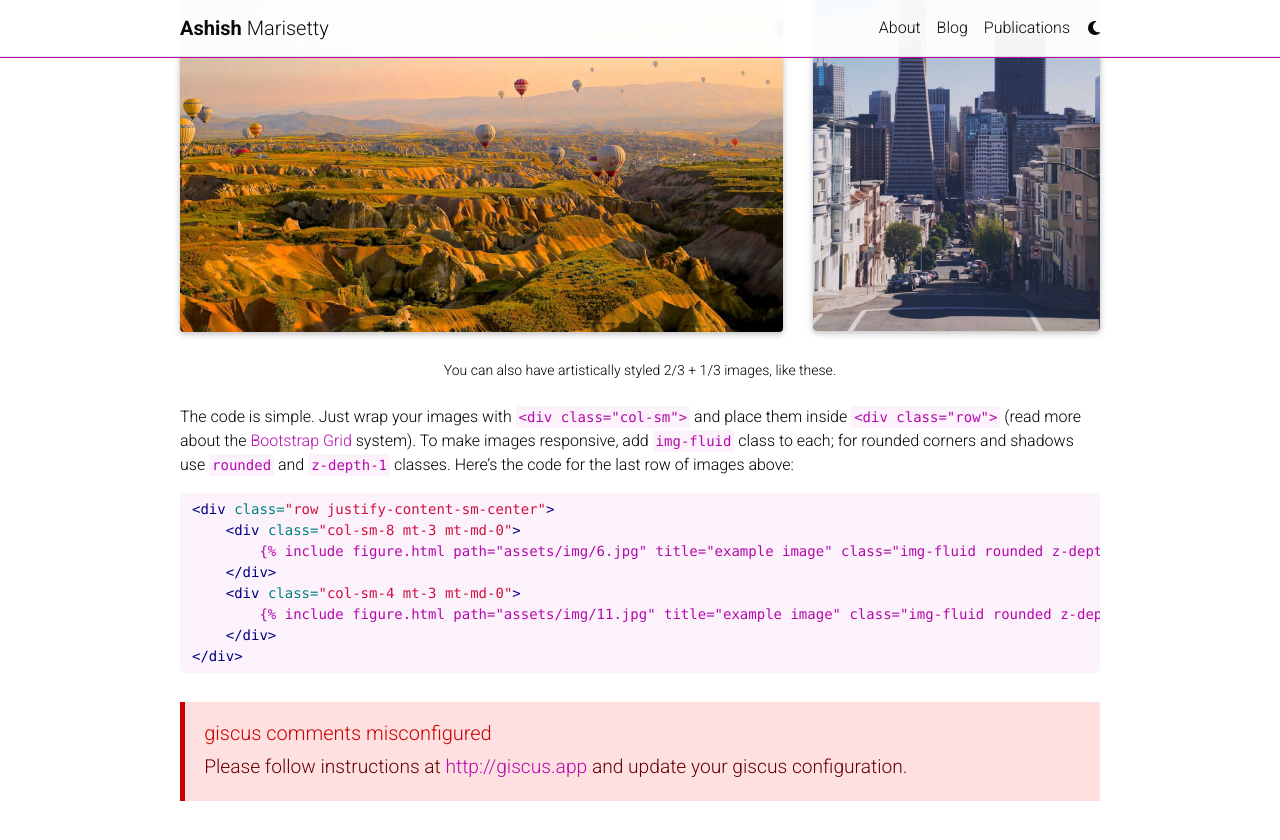
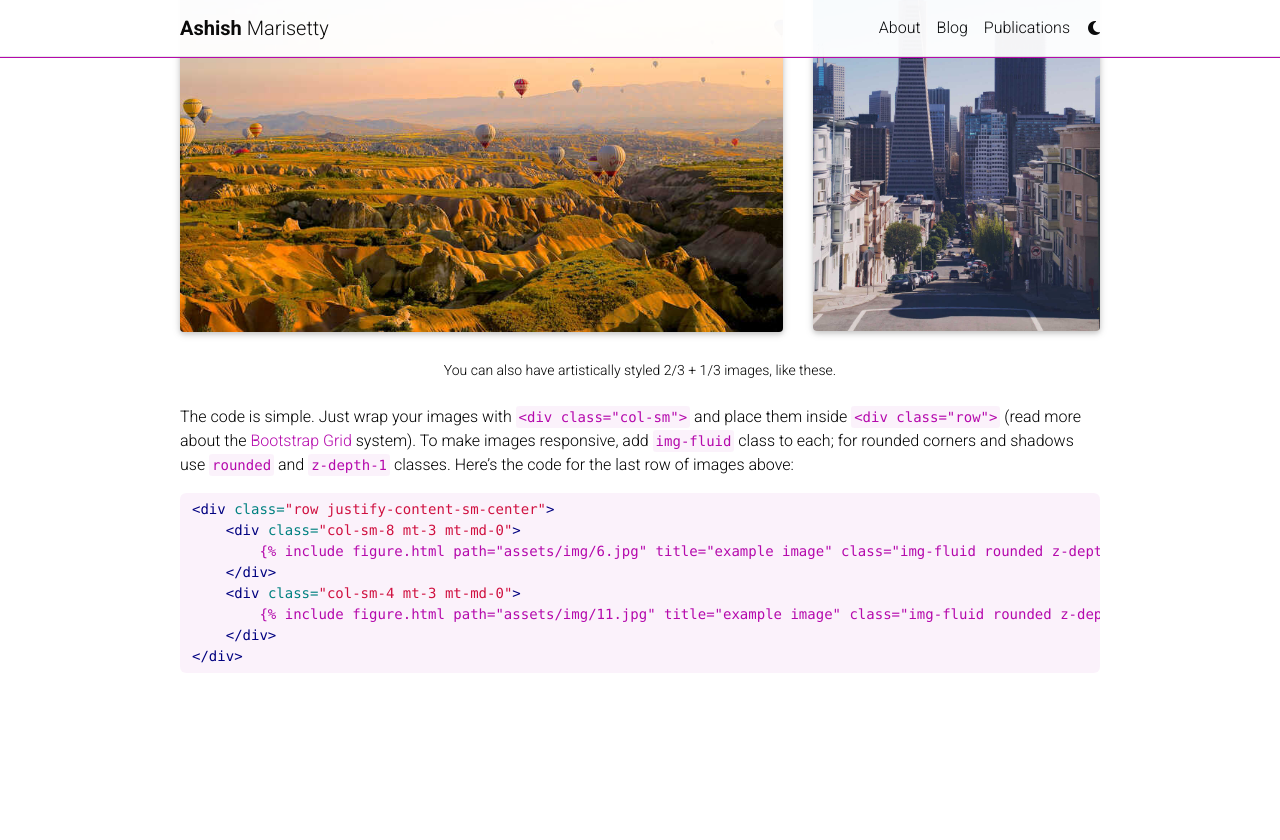
Before and after one commit to Ashish013/ashish013.github.io, a Jekyll site: the page built from _projects/2_project.md, in a window 1280 px wide and 900 px high, scrolled down 1521 px. Shown: the top 840 px of the window. Built offline with Jekyll 4.4.1, drawn with Linux system fonts in a browser that asks for light colours; full-size pictures stand in for the smaller copies a plugin makes; comment, search, counter and statistics services are not loaded; a style sheet for code colours, icons or effects is not loaded; after the commit the page ends 2280 px from its top, so only the background shows below that; some of the changed lines change nothing that is shown.

Commit message:
Updated giscus

```diff
--- a/_config.yml
+++ b/_config.yml
@@ -134,7 +134,7 @@
 # Follow instructions on https://giscus.app/ to setup for your repo to fill out
 # the information below.
 giscus:
-  repo:                          # <your-github-user-name>/<your-github-repo-name>
+  repo: Ashish013/ashish013.github.io
   category: Comments             # name of the category under which discussions will be created
   mapping: title                 # identify discussions by post title
   strict: 1                      # use strict identification mode
```
